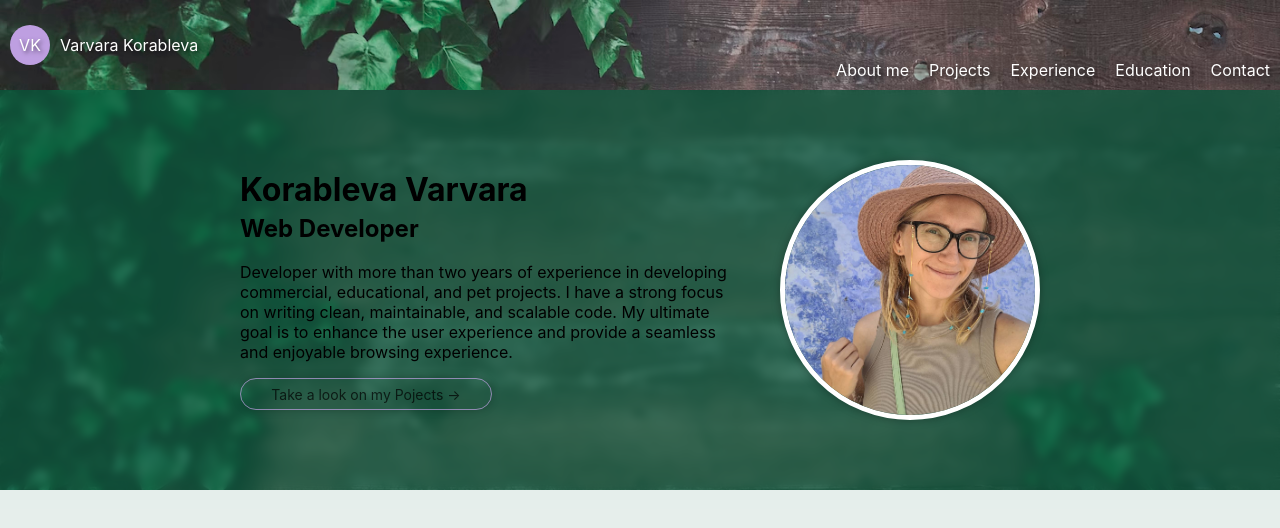
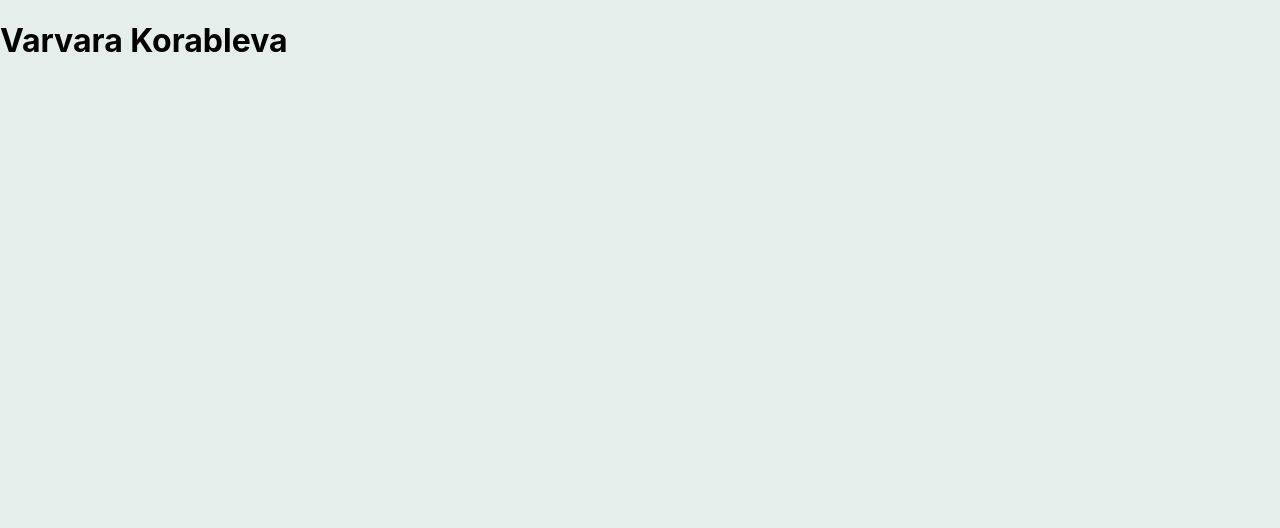
Before and after one commit to VarvaraKorableva/portfolio-web-developer, a React (Create React App) app: page / in a window 1280 px wide. Shown: the top 528 px of the page. Built offline with nearby package versions, Linux system fonts and the light colour scheme.

Commit message:
deleted all

```diff
--- a/src/App.js
+++ b/src/App.js
@@ -3,20 +3,18 @@ import React from 'react'
 
 import './App.css';
 import Header from './Components/Header/Header'
-//import MyStrongSides from './Components/MyStrongSides/MyStrongSides'
-//import About from './Components/About/About'
-//mport Stack from './Components/Stack/Stack'
-//import Footer from './Components/Footer/Footer'
-//import WorkExperience from './Components/WorkExperience/WorkExperience'
-//import Education from './Components/Education/Education'
-//import ProjectContainer from './Components/ProjectContainer/ProjectContainer'
-//import Contact from './Components/Contact/Contact'
-
+import MyStrongSides from './Components/MyStrongSides/MyStrongSides'
+import About from './Components/About/About'
+import Stack from './Components/Stack/Stack'
+import Footer from './Components/Footer/Footer'
+import WorkExperience from './Components/WorkExperience/WorkExperience'
+import Education from './Components/Education/Education'
+import ProjectContainer from './Components/ProjectContainer/ProjectContainer'
 
 function App() {
   return (
     <div className="App">
-      <Header></Header>
+      <h1>Varvara Korableva</h1>
     </div>
   );
 }
@@ -25,10 +23,12 @@ export default App;
 
 
 /*
-
       <Header></Header>
       <MyStrongSides/>
       <Stack></Stack>
       <ProjectContainer></ProjectContainer>
+      <WorkExperience></WorkExperience>
+      <Education></Education>
+      <About></About>
       <Footer></Footer>
 */
--- a/src/Components/About/About.css
+++ b/src/Components/About/About.css
@@ -1,6 +1,4 @@
 .about {
-    margin-top: 50px;
-    margin-bottom: 50px;
     display: flex;
     flex-direction: column;
     height: calc(100vh - 200px);
--- a/src/Components/About/About.js
+++ b/src/Components/About/About.js
@@ -23,7 +23,7 @@ return (
           </p>
           <p className='about__text'>Now, I work as a frontend developer at Veles Research, and my dreams keep
           coming true.</p>
-          <p className='about__text'>I've completed over 15 projects from scratch using React, collaborated with
+          <p className='about__text'>I've completed over 30 projects from scratch using React, collaborated with
           amazing teams, and I continue to grow every day.</p>
           <p className='about__text'>I'm passionate about sports (snowboarding, climbing, paragliding),
           music, and traveling (having explored more than 30 countries). My goal is to be happy and healthy.</p>
--- a/src/Components/Education/Education.css
+++ b/src/Components/Education/Education.css
@@ -16,7 +16,7 @@
     flex-direction: column;
     margin: auto;
     max-width: 800px;
-    height: calc(100vh - 88px - 175px - 50px);
+    /*height: calc(100vh - 88px - 175px - 50px);*/
 }
 .education-item {
     list-style-type: none;
```
